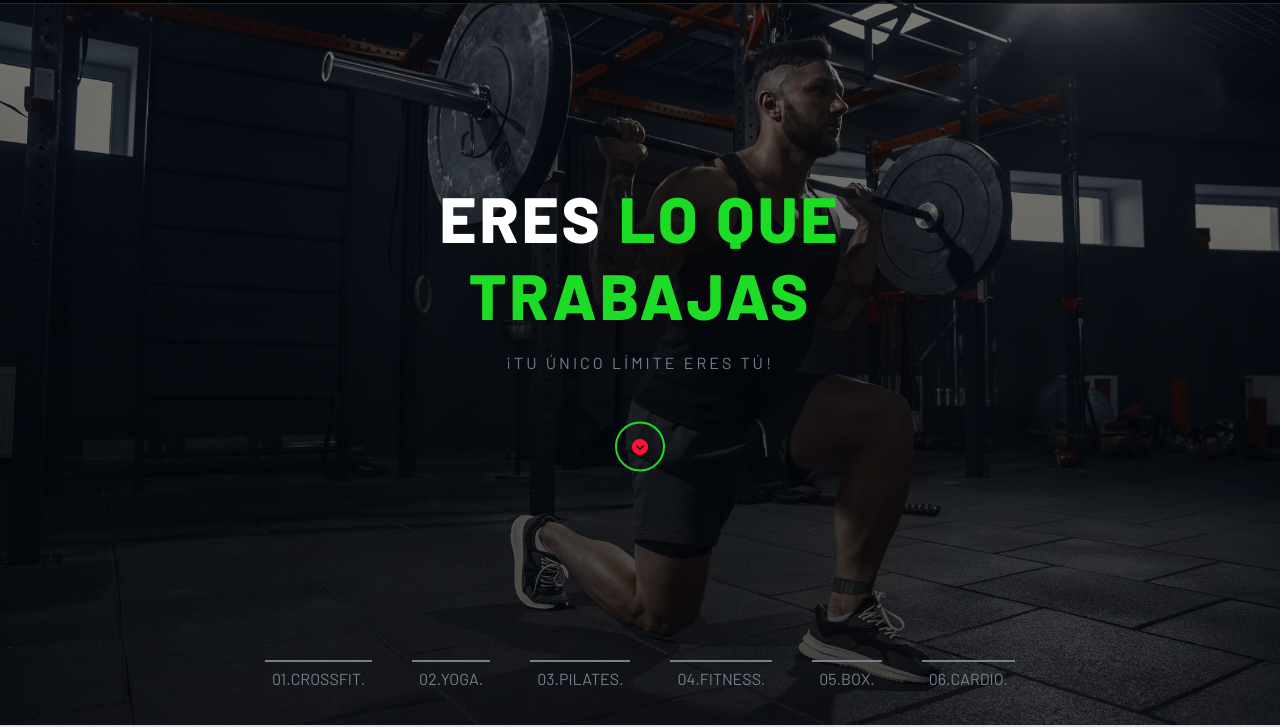
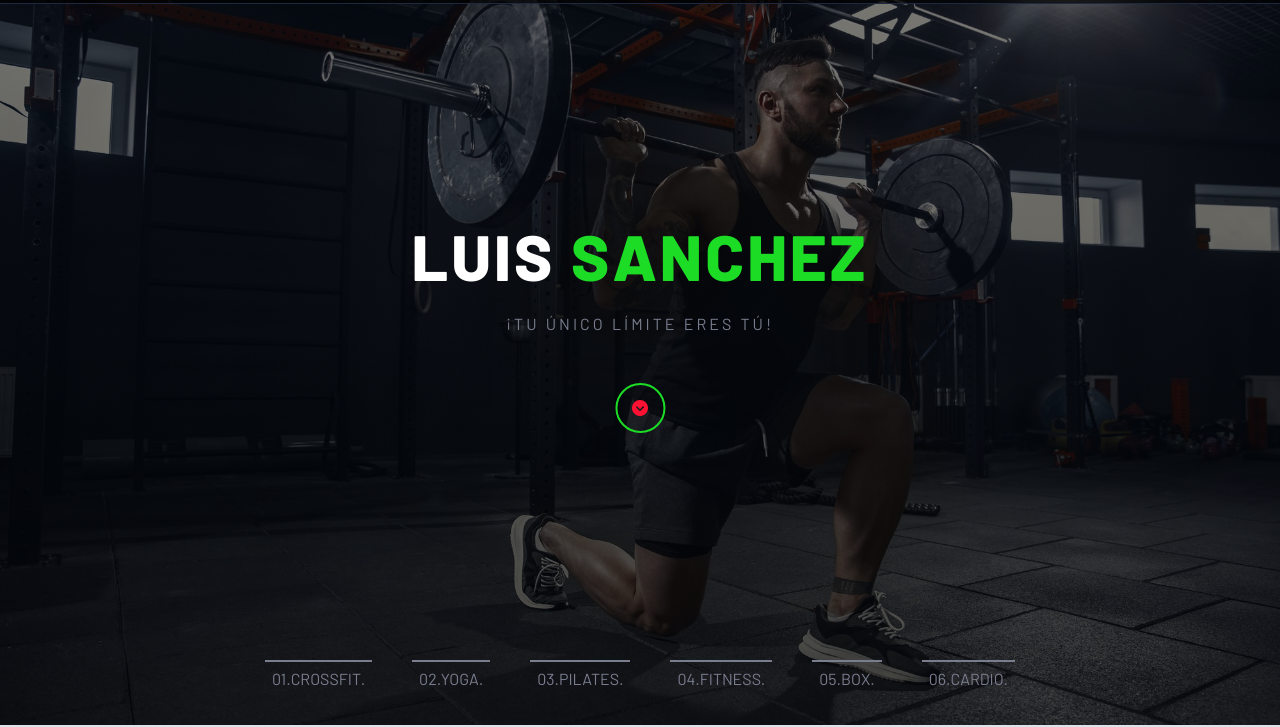
Before and after one commit to luissanchezb/jautomatico, a plain HTML site: page index.html in a window 1280 px wide. Shown: the part 75-802 px from the top of the page. Drawn offline with Linux system fonts and the light colour scheme.

Commit message:
CAMBIOHOY

```diff
--- a/index.html
+++ b/index.html
@@ -46,7 +46,7 @@
     <section id="inicio" class="inicio">
         <div class="contenido-seccion">
             <div class="info">
-                <h2> ERES <span class="txtRojo"> LO QUE TRABAJAS </span></h2>
+                <h2> LUIS <span class="txtRojo"> SANCHEZ </span></h2>
                 <p> ¡Tu único límite eres tú!</p>
                 <a href="#nosotros" class="btn-mas">
                     <i class="fa-solid fa-circle-chevron-down"></i>
```
